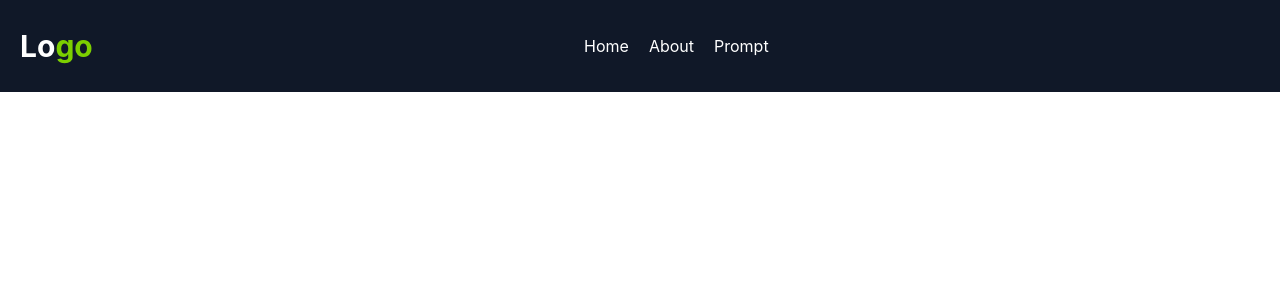
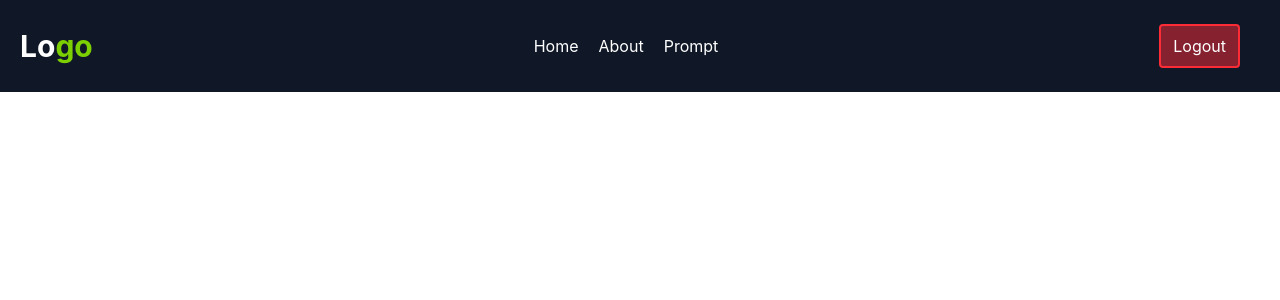
Before and after one commit to rfdytzz/ai-prompt-gallery, a Vue app in the folder Frontend/: page / in a window 1280 px wide. Shown: the top 300 px of the page. Built offline with nearby package versions, Linux system fonts and the light colour scheme; no server answers; sample sign-in values are in the browser's storage.

Commit message:
add Logout

```diff
--- a/Frontend/src/components/Navbar.vue
+++ b/Frontend/src/components/Navbar.vue
@@ -1,9 +1,11 @@
 <script setup>
 import axios from 'axios';
 import { onMounted, ref } from 'vue';
+import { useRouter } from 'vue-router';
 
 
 const user = ref({})
+const router = useRouter()
 
 const getData = async () => {
     try {
@@ -17,6 +19,24 @@ const getData = async () => {
         )
         console.log(res.data)
         user.value = res.data
+    } catch (error) {
+        console.log(error)
+    }
+}
+
+const logout = async () => {
+    try {
+        const token = localStorage.getItem('token')
+        await axios.post('http://localhost:8000/api/logout',
+            {},
+            {
+                headers: {
+                    Authorization: `bearer ${token}`
+                }
+            }
+        )
+        localStorage.removeItem('token')
+        router.push('/login')
     } catch (error) {
         console.log(error)
     }
@@ -36,6 +56,9 @@ onMounted( () => {
             <router-link to="">About</router-link>
             <router-link to="">Prompt</router-link>
         </ul>
-        <p>{{ user.name }}</p>
+        <div class="flex gap-5 items-center">
+            <button @click="logout" class="text-white bg-red-500/50 border-2 border-red-500 hover:bg-red-500 rounded cursor-pointer transition duration-200 py-2 px-3">Logout</button>
+            <p>{{ user.name }}</p>
+        </div>
     </div>
 </template>
--- a/Frontend/src/router/index.js
+++ b/Frontend/src/router/index.js
@@ -6,8 +6,17 @@ const router = createRouter({
   history: createWebHistory(import.meta.env.BASE_URL),
   routes: [
     { path: '/login', component: Login},
-    { path: '/', component: Home}
+    { path: '/', component: Home, meta: {auth: true}}
   ],
 })
 
+router.beforeEach((to, from, next) => {
+  const token = localStorage.getItem('token')
+
+  if (to.meta.auth && !token) {
+    return next('/login')
+  }
+  next()
+})
+
 export default router
```
